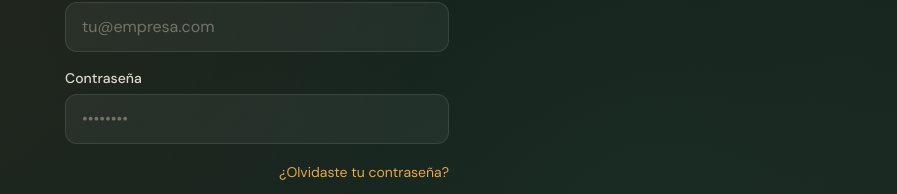
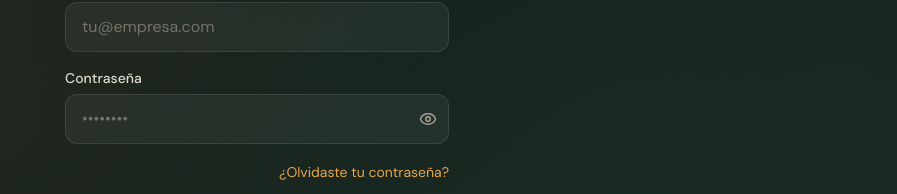
Before and after one commit to Lenny004/RutaNova, a Next.js app: page /login in a window 1280 px wide. Shown: the part 354-548 px from the top of the page, without its empty margins (383-1280 px from the left). Built offline with nearby package versions, Linux system fonts and the light colour scheme; no server answers.

Commit message:
✨ Mejorar input de contraseña y cerrar evaluaciones fases 4-5

```diff
--- a/src/components/ui/Input.tsx
+++ b/src/components/ui/Input.tsx
@@ -1,30 +1,57 @@
-import type { InputHTMLAttributes } from "react";
+"use client";
+
+import { useState, type InputHTMLAttributes } from "react";
+import { Eye, EyeOff } from "lucide-react";
 
 type InputProps = InputHTMLAttributes<HTMLInputElement> & {
   label: string;
   error?: string;
 };
 
-export function Input({ label, error, id, className = "", ...props }: InputProps) {
+export function Input({
+  label,
+  error,
+  id,
+  className = "",
+  type = "text",
+  ...props
+}: InputProps) {
   const inputId = id ?? label.toLowerCase().replace(/\s+/g, "-");
+  const [visible, setVisible] = useState(false);
+  const isPassword = type === "password";
+  const resolvedType = isPassword ? (visible ? "text" : "password") : type;
 
   return (
     <div className="flex flex-col gap-1.5">
       <label htmlFor={inputId} className="text-sm font-medium text-text-cream/90">
         {label}
       </label>
+      <div className="relative">
         <input
           id={inputId}
+          type={resolvedType}
           className={`
             w-full rounded-xl border bg-white/5 px-4 py-3 text-text-cream
             placeholder:text-text-muted/60
             transition-colors duration-200
             focus:border-accent-amber/50 focus:outline-none focus:ring-2 focus:ring-accent-amber/20
+            ${isPassword ? "pr-12" : ""}
             ${error ? "border-accent-action/60" : "border-white/10"}
             ${className}
           `}
           {...props}
         />
+        {isPassword && (
+          <button
+            type="button"
+            onClick={() => setVisible((value) => !value)}
+            className="absolute inset-y-0 right-0 flex items-center px-3 text-text-muted transition hover:text-text-cream"
+            aria-label={visible ? "Ocultar contraseña" : "Mostrar contraseña"}
+          >
+            {visible ? <EyeOff size={18} /> : <Eye size={18} />}
+          </button>
+        )}
+      </div>
       {error && <p className="text-xs text-accent-action">{error}</p>}
     </div>
   );
```
Also changed, not shown: 5 other files (tests, documents, lock files or other folders). Lines whose indentation alone changed are shown as unchanged.
